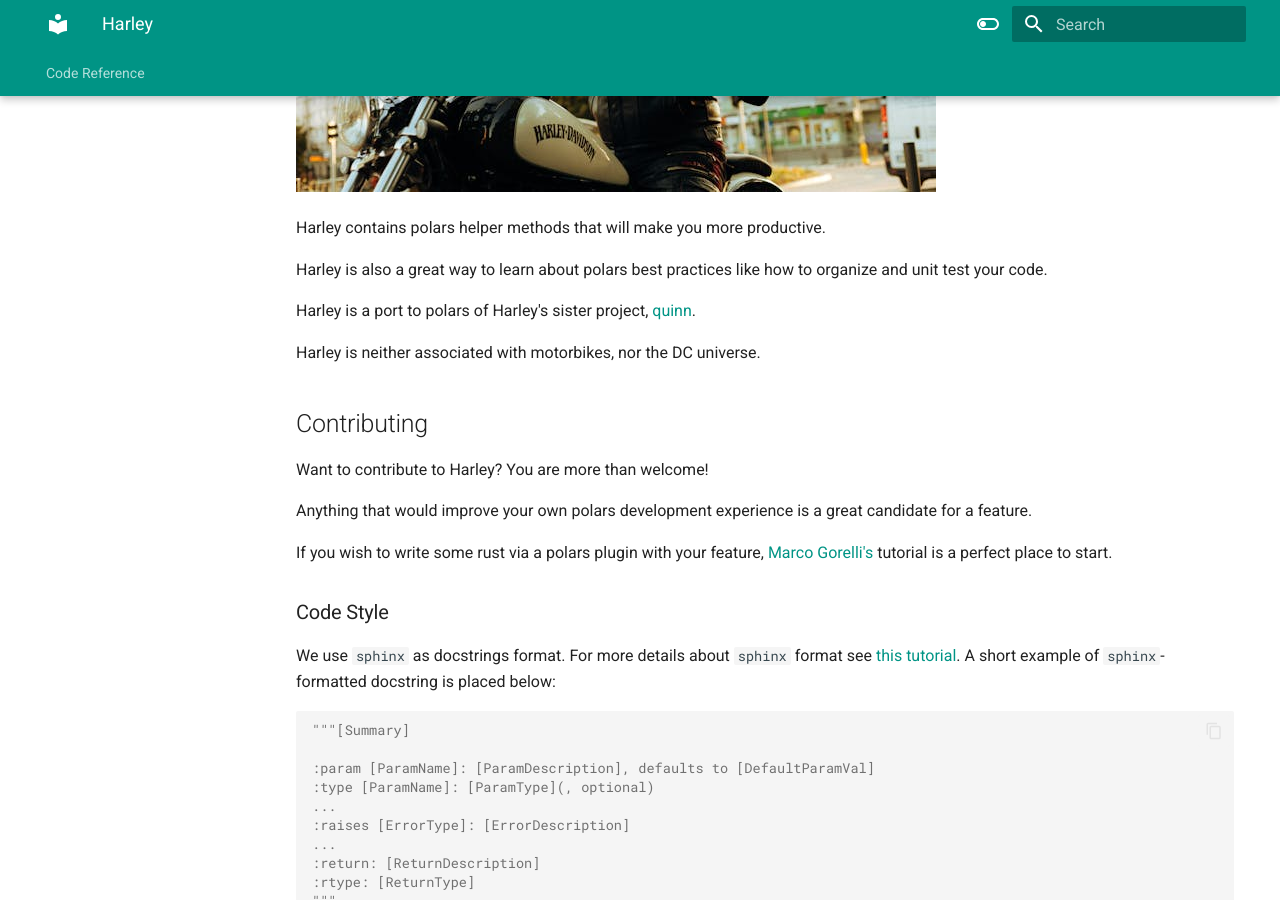
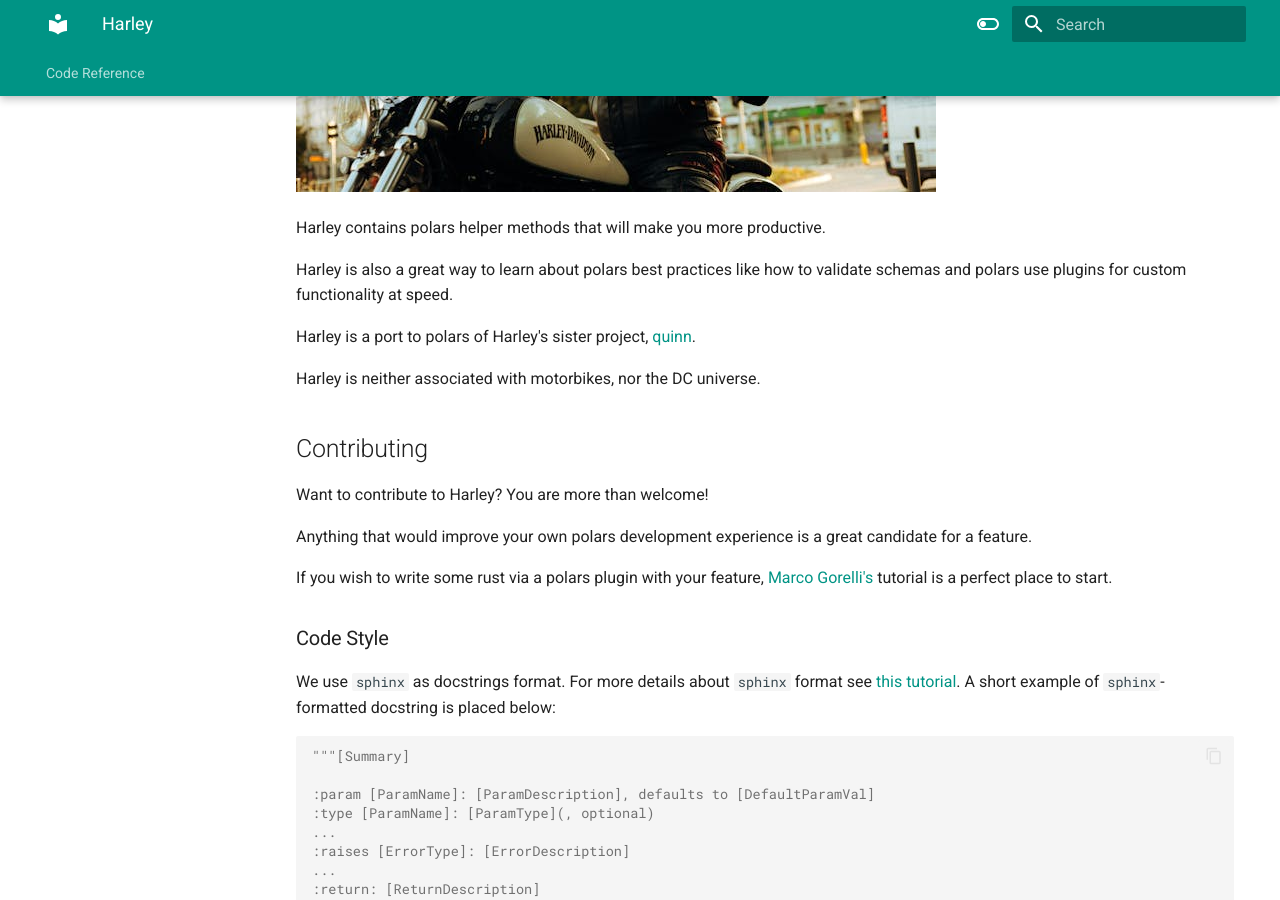
Before and after one commit to TomBurdge/harley, an MkDocs documentation site: the page built from docs/index.md, in a window 1280 px wide and 900 px high, scrolled down 463 px. Built offline with MkDocs 1.6.1 and Material for MkDocs 9.7.7, drawn with Linux system fonts in a browser that asks for light colours.

```diff
--- a/docs/index.md
+++ b/docs/index.md
@@ -4,7 +4,7 @@
 
 Harley contains polars helper methods that will make you more productive.
 
-Harley is also a great way to learn about polars best practices like how to organize and unit test your code.
+Harley is also a great way to learn about polars best practices like how to validate schemas and polars use plugins for custom functionality at speed.
 
 Harley is a port to polars of Harley's sister project, [quinn](https://github.com/MrPowers/quinn).
 
```
Also changed, not shown: ReadMe.md (added, +11 -0 lines).
